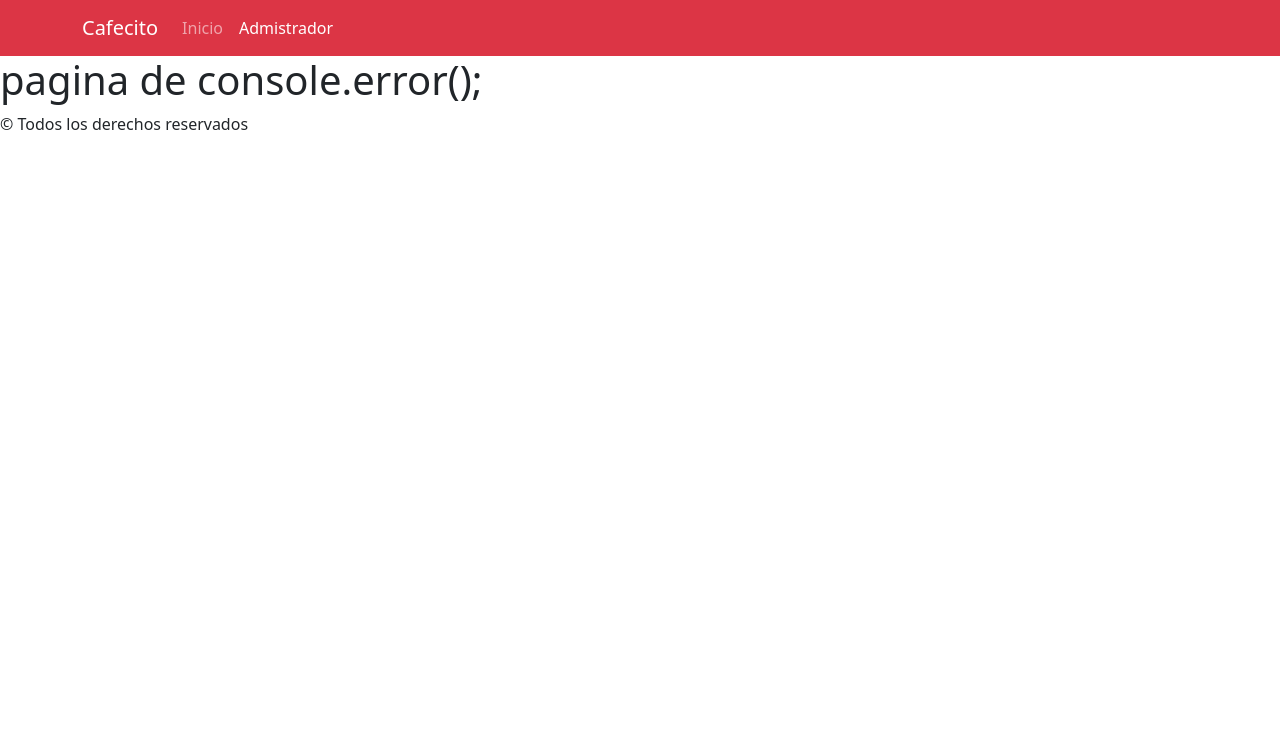
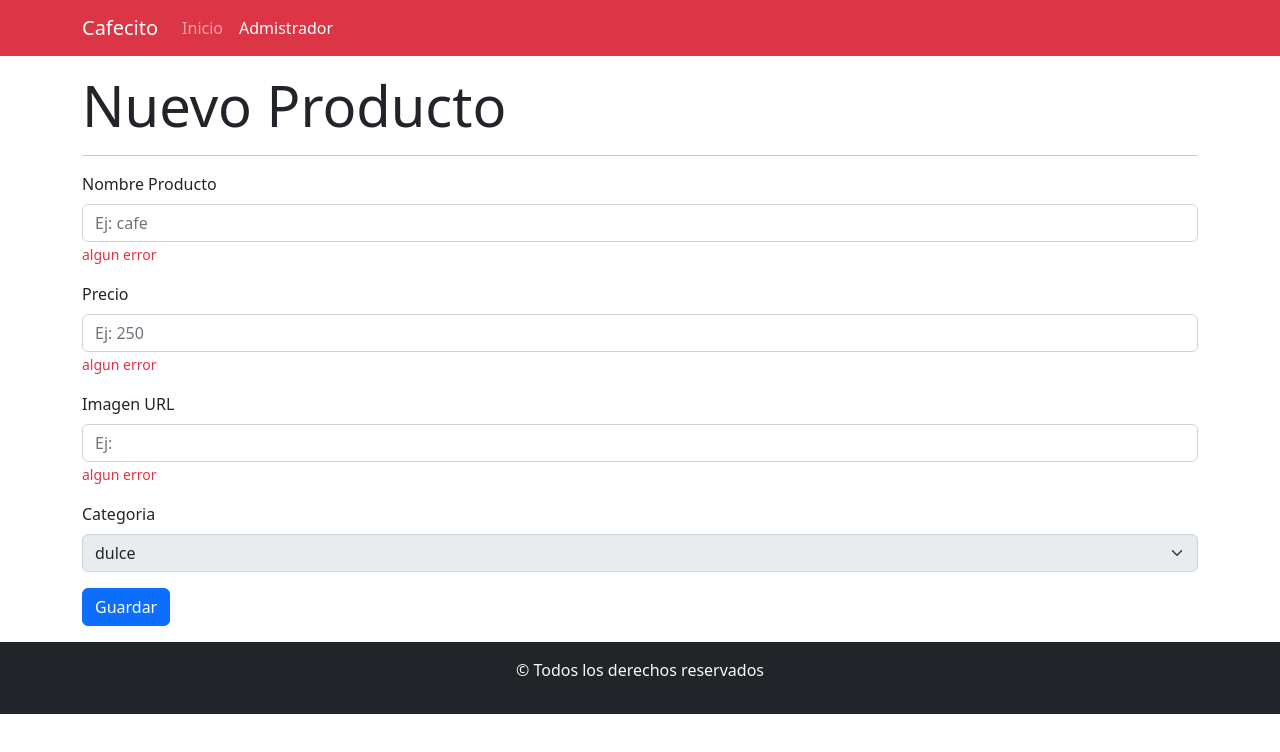
Before and after one commit to Yessi48206/Proyecto-cafecito, a React (Create React App) app: page /administrar/crear in a window 1280 px wide. Shown: the top 752 px of the page. Built offline with nearby package versions, Linux system fonts and the light colour scheme.

Commit message:
obtenemos la consulta de la API y mostramos en la tabla

```diff
--- a/src/App.jsx
+++ b/src/App.jsx
@@ -5,6 +5,10 @@ import Error404 from '../src/componente/views/Error404.jsx';
 import Menu from '../src/componente/views/common/Menu';
 import Footer  from '../src/componente/views/common/Footer.jsx';
 import 'bootstrap/dist/css/bootstrap.min.css';
+import DetalleProducto from './componente/views/producto/DetalleProducto.jsx';
+import CrearProducto from './componente/views/producto/CrearProducto.jsx';
+import EditarProducto from './componente/views/producto/EditarProducto.jsx';
+import './app.css';
 function App() {
   return (
     //administrar la rutas
@@ -16,6 +20,9 @@ function App() {
       <Route exact path='/' element={<Inicio></Inicio>}></Route>
       <Route exact path='/administrar' element={<Administrador></Administrador>}> </Route>
       <Route path='*' element={ <Error404></Error404>}></Route>
+      <Route exact path='/administrar/detalle' element={<DetalleProducto></DetalleProducto>}></Route>
+      <Route exact path='/administrar/crear' element={<CrearProducto></CrearProducto>}></Route>
+      <Route exact path='/administrar/editar/:id' element={<EditarProducto></EditarProducto>}></Route>
       </Routes>
       <Footer></Footer>
     </BrowserRouter>
--- /dev/null
+++ b/src/app.css
@@ -0,0 +1,9 @@
+#root {
+    display: flex;
+    flex-direction: column;
+    min-height: 100vh;
+}
+
+.mainSection{
+    flex-grow: 1;
+}
--- a/src/componente/views/Administrador.jsx
+++ b/src/componente/views/Administrador.jsx
@@ -1,10 +1,49 @@
-import React from 'react';
+import React, { useState } from 'react';
+import { Button, Container, Table } from 'react-bootstrap';
+import {Link} from  'react-router-dom'
+import ItemProducto from './producto/ItemProducto';
+import {useEffect} from "react";
+import {consultarAPI} from "../views/helpers/queries.js"
+const Administrador = () => {
+    const [producto, setProducto] = useState([]);
+    useEffect(()=>{
+        consultarAPI().then((respuesta)=>{
+            //console.log(respuesta);
+            setProducto(respuesta);
 
-const Administrador = () => {
+        })
+    })
     return (
-        <div>
-            <h1>pagina del administracion</h1>
-        </div>
+
+        <Container className="mainSection">
+
+            <article className='d-flex justify-content-between align-items-center'>
+                <h1 className='primary mt-3'>
+                    Producto disponible
+                </h1>
+                <Link className='h-100 btn btn-primary' to='/administrar/crear'> Agregar</Link>
+            <hr/>
+            </article>
+        <Table responsive striped bordered hover size="sm" >
+        <thead>
+            <tr>
+                <th>cod</th>
+                <th>Producto</th>
+                <th>precio</th>
+                <th>URL de imagen</th>
+                <th>Categoria</th>
+
+            </tr>
+        </thead>
+            <tbody>
+                {
+                    producto.map((producto)=><ItemProducto key={producto.id} producto={producto} />)
+                }
+
+            </tbody>
+        </Table>
+        </Container>
+
     );
 };
 
--- a/src/componente/views/Inicio.jsx
+++ b/src/componente/views/Inicio.jsx
@@ -3,7 +3,8 @@ import React from 'react';
 const Inicio = () => {
     return (
         <div>
-            <h1>hola </h1>
+            <h1 className='text-center my-5'>Bienvenidos</h1>
+            <hr/>
         </div>
     );
 };
--- a/src/componente/views/common/Footer.jsx
+++ b/src/componente/views/common/Footer.jsx
@@ -2,7 +2,7 @@
 
 const Footer = () => {
     return (
-        <footer>
+        <footer className="text-center bg-dark text-light py-3">
             <p> &copy; Todos los derechos reservados</p>
         </footer>
     );
--- /dev/null
+++ b/src/componente/views/helpers/queries.js
@@ -0,0 +1,15 @@
+const URL = process.env.REACT_APP_API_CAFECITO;
+
+export const consultarAPI= async()=>{
+    //peticion get para obtener todos los productos
+try {
+    //console.log(URL);
+    const respuesta= await fetch(URL);
+    const listaProducto = await respuesta.json();
+    console.log(listaProducto);
+    return listaProducto;
+} catch (error) {
+    console.log(error);
+    return false;
+}
+}
--- /dev/null
+++ b/src/componente/views/producto/CrearProducto.jsx
@@ -0,0 +1,54 @@
+import {Form,Button} from "react-bootstrap";
+
+
+
+const CrearProducto = () => {
+    return (
+        <div>
+            <section className="container my-3">
+            <h3 className="display-4">Nuevo Producto</h3>
+            <hr/>
+            </section>
+            <section className="container my-3">
+            <Form>
+      <Form.Group className="mb-3" controlId="formNombreProducto">
+        <Form.Label>Nombre Producto</Form.Label>
+        <Form.Control type="text" placeholder="Ej: cafe" />
+        <Form.Text className="text-danger">
+          algun error
+        </Form.Text>
+      </Form.Group>
+
+      <Form.Group className="mb-3" controlId="formPrecio">
+        <Form.Label>Precio</Form.Label>
+        <Form.Control type="number" required placeholder="Ej: 250" />
+        <Form.Text className="text-danger">
+          algun error
+        </Form.Text>
+      </Form.Group>
+      <Form.Group className="mb-3" controlId="formPrecio">
+        <Form.Label>Imagen URL</Form.Label>
+        <Form.Control type="number" required placeholder="Ej: " />
+        <Form.Text className="text-danger">
+          algun error
+        </Form.Text>
+      </Form.Group>
+      <Form.Group className="mb-3">
+        <Form.Label>Categoria</Form.Label>
+        <Form.Select disabled>
+          <option>dulce</option>
+          <option>caliente</option>
+          <option>frio</option>
+        </Form.Select>
+      </Form.Group>
+
+      <Button variant="primary" type="submit">
+        Guardar
+      </Button>
+    </Form>
+            </section>
+        </div>
+    );
+};
+
+export default CrearProducto;
--- /dev/null
+++ b/src/componente/views/producto/DetalleProducto.jsx
@@ -0,0 +1,22 @@
+import { Card,Badge } from "react-bootstrap";
+
+const DetalleProducto = () => {
+    return (
+       <>
+       <Card className="container border rounded my-3 flex-row">
+        <Card.Img className="anchoFotoProducto" variant="start"
+        src="imagen" />
+        <Card.Body>
+            <div className="anchoDetalleProducto">
+            <Card.Title>Brownie</Card.Title>
+            <hr />
+            <Badge bg="success">Success</Badge>
+            <Card.Text className="mt-3 fw-bold">Precio: $30</Card.Text>
+            </div>
+        </Card.Body>
+       </Card>
+       </>
+    );
+};
+
+export default DetalleProducto;
--- /dev/null
+++ b/src/componente/views/producto/EditarProducto.jsx
@@ -0,0 +1,51 @@
+import {Form,Button} from "react-bootstrap";
+const EditarProducto = () => {
+    return (
+        <div>
+        <section className="container my-3">
+        <h3 className="display-4">Editar producto</h3>
+        <hr/>
+        </section>
+        <section className="container my-3">
+        <Form>
+  <Form.Group className="mb-3" controlId="formNombreProducto">
+    <Form.Label>Nombre Producto</Form.Label>
+    <Form.Control type="text" placeholder="Ej: cafe" />
+    <Form.Text className="text-danger">
+      algun error
+    </Form.Text>
+  </Form.Group>
+
+  <Form.Group className="mb-3" controlId="formPrecio">
+    <Form.Label>Precio</Form.Label>
+    <Form.Control type="number" required placeholder="Ej: 250" />
+    <Form.Text className="text-danger">
+      algun error
+    </Form.Text>
+  </Form.Group>
+  <Form.Group className="mb-3" controlId="formPrecio">
+    <Form.Label>Imagen URL</Form.Label>
+    <Form.Control type="number" required placeholder="Ej: " />
+    <Form.Text className="text-danger">
+      algun error
+    </Form.Text>
+  </Form.Group>
+  <Form.Group className="mb-3">
+    <Form.Label>Categoria</Form.Label>
+    <Form.Select disabled>
+      <option>dulce</option>
+      <option>caliente</option>
+      <option>frio</option>
+    </Form.Select>
+  </Form.Group>
+
+  <Button variant="primary" type="submit">
+    Guardar
+  </Button>
+</Form>
+        </section>
+    </div>
+    );
+};
+
+export default EditarProducto;
--- /dev/null
+++ b/src/componente/views/producto/ItemProducto.jsx
@@ -0,0 +1,29 @@
+import React from 'react';
+import { Button } from 'react-bootstrap';
+import {Link} from  'react-router-dom'
+const ItemProducto = ({producto}) => {
+    return (
+        <>
+
+
+        <tr>
+            <td>{producto.id}</td>
+            <td>{producto.nombreProducto}</td>
+            <td>{producto.precio}</td>
+            <td>{producto.imagen}</td>
+            <td>{producto.categoria}</td>
+            <td className='text-center'>
+                <Link className='btn btn-outline-warning me-2'  to='/administar/editar/:id'>
+                    <i className='bi bi-arrow-clockwise text-warning'></i>
+
+                </Link>
+                <Button variant='outline-danger'>
+                    <i className='bi bi-x-lg text-dark'></i>
+                </Button>
+            </td>
+        </tr>
+        </>
+    );
+};
+
+export default ItemProducto;
```
Also changed, not shown: src/componente/views/producto/CardProducto.jsx (added, +21 -0 lines), 2 other files (tests, documents, lock files or other folders).
